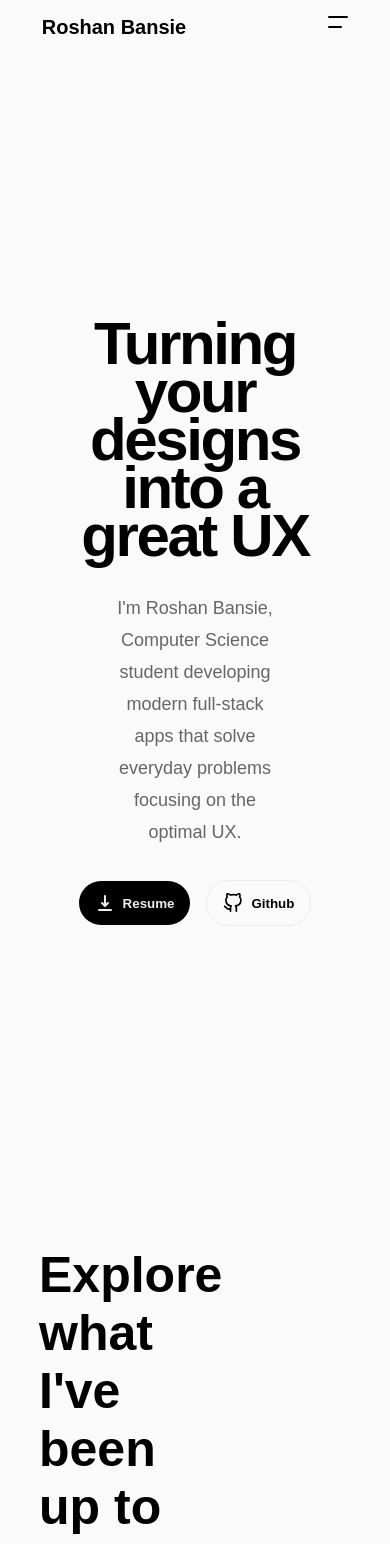
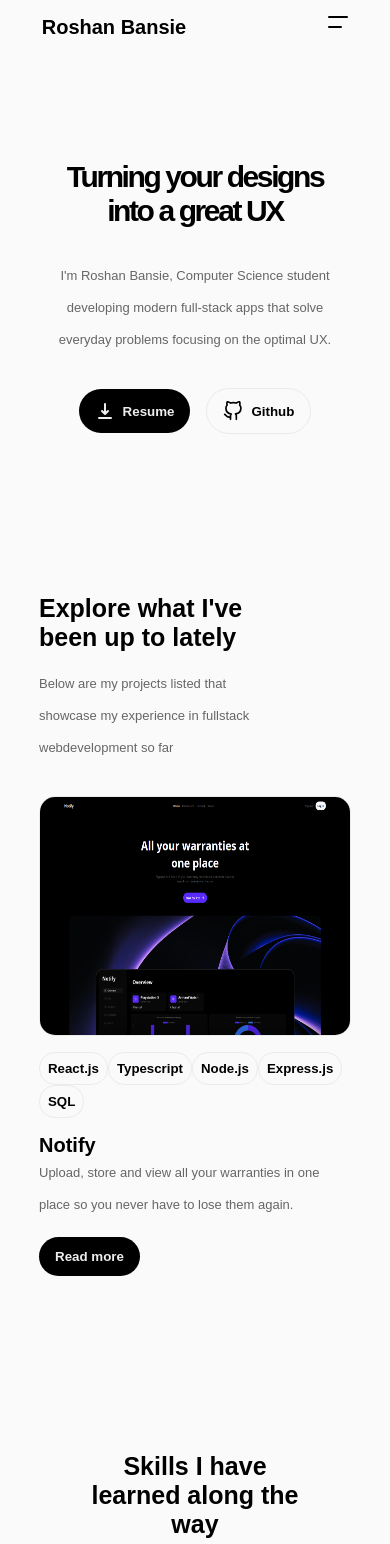
Before and after one commit to RoshanBansie/Portfolio, a Next.js app: page / in a window 390 px wide. Shown: the top 1544 px of the page. Built offline with nearby package versions, Linux system fonts and the light colour scheme.

Commit message:
Aantal secties op de homepage responsive gemaakt.

```diff
--- a/app/globals.css
+++ b/app/globals.css
@@ -65,6 +65,7 @@ body {
 main > * {
   width: 80%;
   margin: 10rem auto;
+  max-width: 1800px;
 }
 
 a {
@@ -168,3 +169,34 @@ a:hover {
     color-scheme: dark;
   }
 }
+
+@media (max-width: 1200px) {
+  h1 {
+    line-height: normal;
+    font-size: 40px;
+  }
+  h2 {
+    font-size: 35px;
+  }
+  h3 {
+    font-size: 25px;
+  }
+}
+
+@media (max-width: 450px) {
+  h1 {
+    font-size: 30px;
+  }
+  h2 {
+    font-size: 25px;
+  }
+  h3 {
+    font-size: 20px;
+  }
+  h4 {
+    font-size: 16px;
+  }
+  p {
+    font-size: 13px;
+  }
+}
--- a/components/home/about/about.css
+++ b/components/home/about/about.css
@@ -5,13 +5,13 @@
     position: relative;
     display: grid;
     grid-template-columns: 0.75fr 1fr;
-    height: 30vh;
+    height: 50vh;
 }
 
 .philosophy-section-header {
     position: sticky;
     top: 0;
-    height: 30vh;
+    height: 50vh;
     display: flex;
     align-items: center;
 }
@@ -29,7 +29,7 @@
 }
 
 .headlines-container li {
-    height: 30vh;
+    height: 50vh;
     scroll-snap-align: center;
     display: flex;
     flex-direction: column;
@@ -80,3 +80,9 @@
     border-left: 1px solid var(--button-secondary-border);
     border-bottom: 1px solid var(--button-secondary-border);
 }
+
+@media (max-width: 1100px) {
+    .workflow-section-header {
+        width: 90%;
+    }
+}
--- a/components/home/education/education.css
+++ b/components/home/education/education.css
@@ -4,6 +4,7 @@
     display: flex;
     justify-content: space-evenly;
     align-items: center;
+    flex-wrap: wrap ;
 }
 
 .education-section-header h2 {
@@ -54,3 +55,12 @@
 .milestone-period {
     font-weight: bold;
 }
+
+@media (max-width: 600px) {
+    .education-section-header h2 {
+        max-width: 90%;
+    }
+    .education-section-header p {
+        max-width: 90%;
+    }
+}
--- a/components/home/hero/hero.css
+++ b/components/home/hero/hero.css
@@ -30,3 +30,12 @@
     font-size: 1.25rem;
     margin-right: 0.5rem;
 }
+
+@media (max-width: 430px) {
+    .hero {
+        margin: 10rem auto;
+    }
+    .hero p {
+        max-width: 90%;
+    }
+}
--- a/components/home/projects/Projects.tsx
+++ b/components/home/projects/Projects.tsx
@@ -1,3 +1,6 @@
+"use client"
+
+import React from "react"
 import Link from "next/link"
 import ImageUI from "@/components/widgets/imageui/ImageUI"
 import "./projects.css"
@@ -35,7 +38,16 @@ export default function Projects() {
                     height="25rem"
                     width="100%"
                     alt={alt}
-                    className="project-card-image"
+                    className="project-card-image-desktop"
+                />
+                <ImageUI
+                    src={src}
+                    originalWidth={width}
+                    originalHeight={height}
+                    height="15rem"
+                    width="100%"
+                    alt={alt}
+                    className="project-card-image-mobile"
                 />
                 <div className="project-description">
                     <div className="project-tags-container">
--- a/components/home/projects/projects.css
+++ b/components/home/projects/projects.css
@@ -20,7 +20,7 @@
     border-radius: 20px;
 }
 
-.project-card-image {
+.project-card-image-desktop, .project-card-image-mobile {
     border: 1px solid var(--button-secondary-border);
     border-radius: 16px;
 }
@@ -28,13 +28,6 @@
 .project-header {
     border-radius: 3rem;
     border: 1px solid var(--button-secondary-border);
-}
-
-.arrow-container {
-    background-color: var(--background-primary);
-    color: var(--text-primary);
-    padding: 1rem;
-    border-radius: 1rem;
 }
 
 .project-tags-container {
@@ -55,3 +48,25 @@
 .project-card button {
     margin: 1rem 0;
 }
+
+.project-card-image-mobile {
+    display: none;
+}
+
+@media (max-width: 1100px) {
+    .projects-section-header {
+        max-width: 70%;
+    }
+}
+
+@media (max-width: 1024px) {
+    .project-card-image-desktop {
+        display: none;
+    }
+    .project-card-image-mobile {
+        display: flex;
+    }
+    .project-card {
+        width: 24rem;
+    }
+}
--- a/components/home/skills/skills.css
+++ b/components/home/skills/skills.css
@@ -49,3 +49,15 @@
     background-color: var(--background-tertiary);
     border-radius: 10px;
 }
+
+@media (max-width: 1100px) {
+    .skills-section-header {
+        max-width: 70%;
+    }
+}
+
+@media (max-width: 630px) {
+    .skill-card {
+        width: 10rem;
+    }
+}
--- a/components/layout/footer/footer.css
+++ b/components/layout/footer/footer.css
@@ -1,6 +1,7 @@
 @import "@/app/globals.css";
 
 footer {
+    max-width: 1800px;
     width: 80%;
     margin: 0 auto;
     padding: 5rem 0;
@@ -61,3 +62,9 @@ footer li {
     font-size: 12px;
     position: absolute;
 }
+
+@media (max-width: 430px) {
+    .footer-right {
+        flex-direction: row-reverse;
+    }
+}
--- a/components/layout/navbar/navbar.css
+++ b/components/layout/navbar/navbar.css
@@ -73,7 +73,7 @@ header {
     list-style: none;
 }
 
-@media (max-width: 670px) {
+@media (max-width: 770px) {
     .toggle-menu, .toggle-menu-btn {
         display: block;
     }
```
